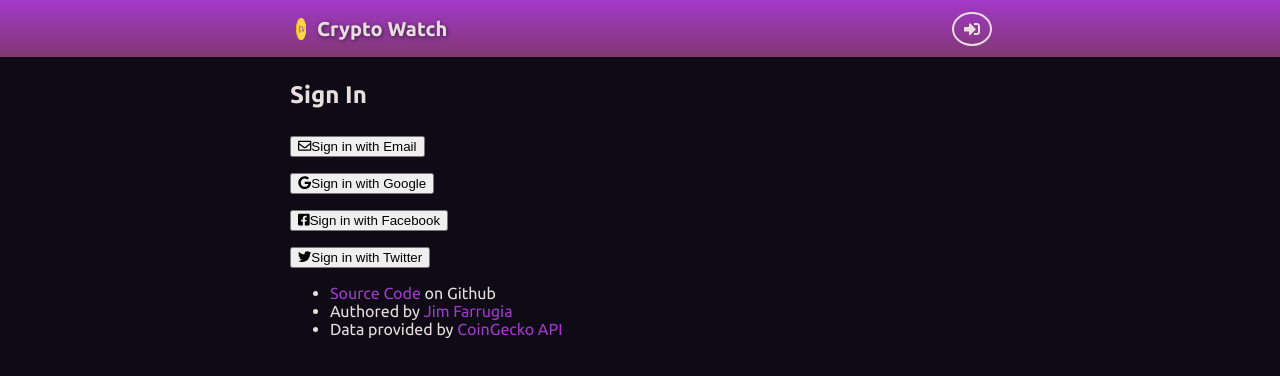
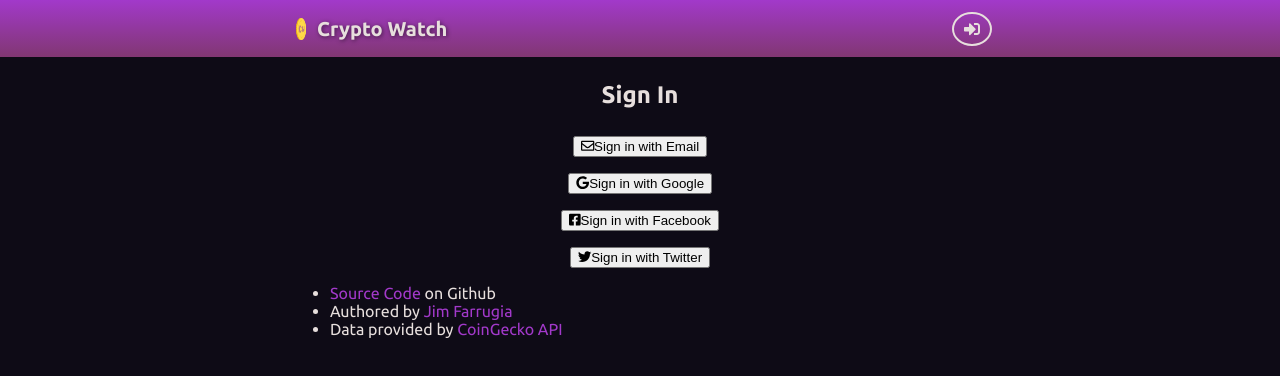
Before and after one commit to Jimfarrugia/crypto-watch, a React (Create React App) app: page /sign-in in a window 1280 px wide. Shown: the top 376 px of the page. Built offline with nearby package versions, Linux system fonts and the light colour scheme; no server answers.

Commit message:
Add styled Account, SignUp, SignIn & ResetPassword

```diff
--- a/src/components/Account.jsx
+++ b/src/components/Account.jsx
@@ -6,6 +6,7 @@ import { db } from "../firebase";
 import { useAuth } from "../contexts/AuthContext";
 import { currencies, timeframes, selectStyles } from "../constants";
 import RefreshButton from "./RefreshButton";
+import { AccountStyled } from "./styled/Account.styled";
 
 const Account = () => {
   const { currentUser, logout, updateUserPassword, updateUserEmail } =
@@ -190,7 +191,7 @@ const Account = () => {
   }, [currentUser]);
 
   return (
-    <div className="account">
+    <AccountStyled>
       <h2>My Account</h2>
       <p>
         <button
@@ -331,7 +332,7 @@ const Account = () => {
           </form>
         </>
       )}
-    </div>
+    </AccountStyled>
   );
 };
 
--- a/src/components/ResetPassword.jsx
+++ b/src/components/ResetPassword.jsx
@@ -1,6 +1,7 @@
 import { useRef, useState } from "react";
 import { Link } from "react-router-dom";
 import { useAuth } from "../contexts/AuthContext";
+import { ResetPasswordStyled } from "./styled/ResetPassword.styled";
 
 const ForgotPassword = () => {
   const emailRef = useRef();
@@ -27,7 +28,7 @@ const ForgotPassword = () => {
   };
 
   return (
-    <div className="reset-password">
+    <ResetPasswordStyled>
       <h2>Reset Password</h2>
       {error && <div className="alert-error">{error}</div>}
       {message && <div className="alert-success">{message}</div>}
@@ -58,7 +59,7 @@ const ForgotPassword = () => {
       <p>
         Need an account? <Link to="/sign-up">Sign Up</Link>
       </p>
-    </div>
+    </ResetPasswordStyled>
   );
 };
 
--- a/src/components/SignIn.jsx
+++ b/src/components/SignIn.jsx
@@ -9,6 +9,7 @@ import {
 } from "@fortawesome/free-brands-svg-icons";
 import { useAuth } from "../contexts/AuthContext";
 import { capitalizeFirstLetter } from "../helpers";
+import { SignInStyled } from "./styled/SignIn.styled";
 
 const SignIn = () => {
   const emailRef = useRef();
@@ -101,7 +102,7 @@ const SignIn = () => {
   }, [currentUser, history]);
 
   return (
-    <div className="sign-in">
+    <SignInStyled>
       <h2>Sign In</h2>
       {error && <div className="alert-error">{error}</div>}
       {(isOpen && (
@@ -164,7 +165,7 @@ const SignIn = () => {
       <p>
         <SignInWithProviderButton provider="twitter" />
       </p>
-    </div>
+    </SignInStyled>
   );
 };
 
--- a/src/components/SignUp.jsx
+++ b/src/components/SignUp.jsx
@@ -1,6 +1,7 @@
 import { useRef, useState, useEffect } from "react";
 import { Link, useHistory } from "react-router-dom";
 import { useAuth } from "../contexts/AuthContext";
+import { SignUpStyled } from "./styled/SignUp.styled";
 
 const SignUp = () => {
   const emailRef = useRef();
@@ -40,7 +41,7 @@ const SignUp = () => {
   }, [error]);
 
   return (
-    <div className="sign-up">
+    <SignUpStyled>
       <h2>Sign Up</h2>
       {error && <div className="alert-error">{error}</div>}
       <form onSubmit={handleSubmit}>
@@ -83,7 +84,7 @@ const SignUp = () => {
       <p>
         Already have an account? <Link to="/sign-in">Sign In</Link>
       </p>
-    </div>
+    </SignUpStyled>
   );
 };
 
--- /dev/null
+++ b/src/components/styled/Account.styled.js
@@ -0,0 +1,7 @@
+import styled from "styled-components";
+
+export const AccountStyled = styled.div`
+  text-align: center;
+  max-width: 350px;
+  margin: 0 auto;
+`;
--- /dev/null
+++ b/src/components/styled/ResetPassword.styled.js
@@ -0,0 +1,7 @@
+import styled from "styled-components";
+
+export const ResetPasswordStyled = styled.div`
+  text-align: center;
+  max-width: 350px;
+  margin: 0 auto;
+`;
--- /dev/null
+++ b/src/components/styled/SignIn.styled.js
@@ -0,0 +1,7 @@
+import styled from "styled-components";
+
+export const SignInStyled = styled.div`
+  text-align: center;
+  max-width: 350px;
+  margin: 0 auto;
+`;
--- /dev/null
+++ b/src/components/styled/SignUp.styled.js
@@ -0,0 +1,7 @@
+import styled from "styled-components";
+
+export const SignUpStyled = styled.div`
+  text-align: center;
+  max-width: 350px;
+  margin: 0 auto;
+`;
--- a/src/index.css
+++ b/src/index.css
@@ -78,15 +78,6 @@
 }
 .button-link:focus {
   outline: 0.125rem solid var(--purple);
-}
-
-.sign-in,
-.sign-up,
-.account,
-.reset-password {
-  text-align: center;
-  max-width: 350px;
-  margin: 0 auto;
 }
 
 .sign-in .alert-error,
```
